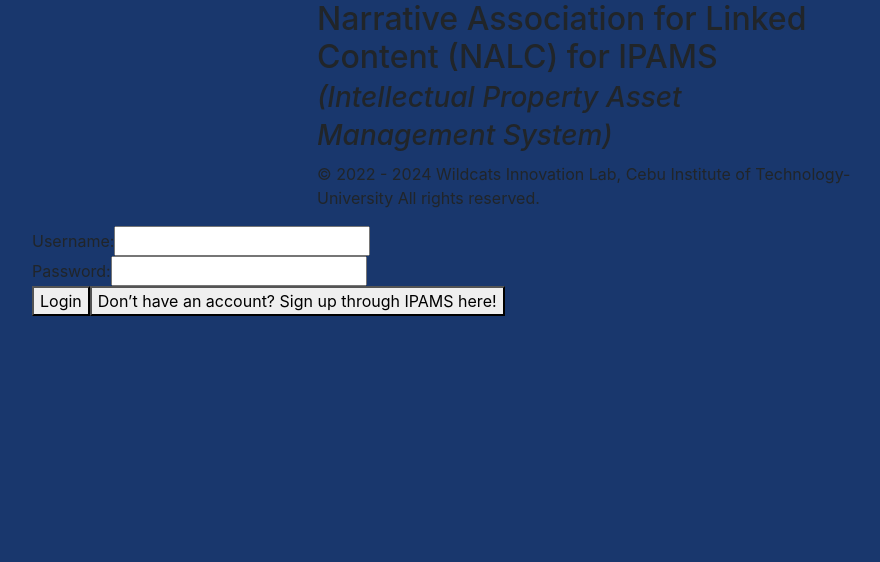
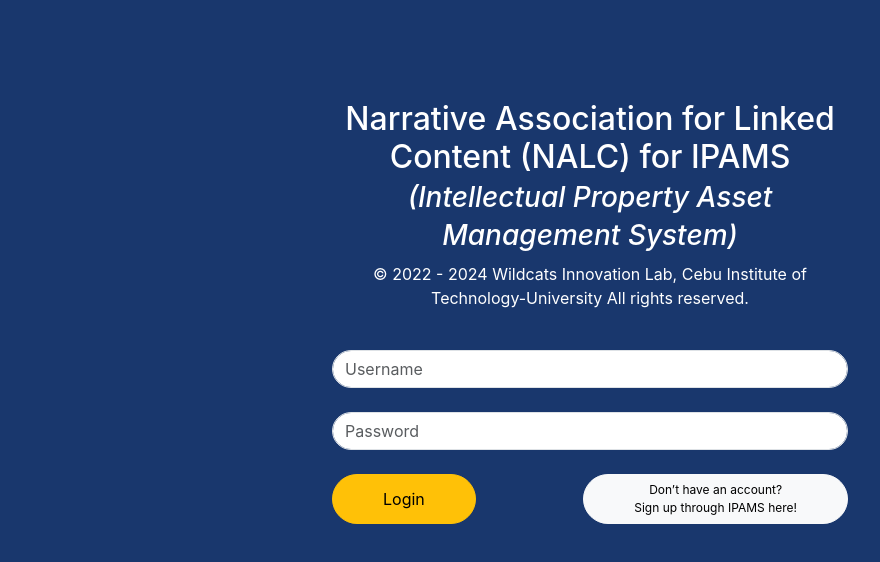
Before and after one commit to VictorEmmanuelGarcia/AISearchEngine, a React (Create React App) app in the folder Frontend/ipams-search/: page / in a window 1280 px wide. Shown: the top 562 px of the page, without its empty margins (50-930 px from the left). Built offline with nearby package versions, Linux system fonts and the light colour scheme.

Commit message:
Modify Login page

```diff
--- a/Frontend/ipams-search/src/screens/login/login.css
+++ b/Frontend/ipams-search/src/screens/login/login.css
@@ -1,9 +1,25 @@
 body {
     background-color: #19376D;
+    margin: 100px;
 }
 
 .title {
     display: block;
     justify-content: center;
     color: white;
+    text-align: center;
 }
+
+.text-input{
+    max-width: 650px;
+    width: 100%;
+}
+
+.button-container button{
+    padding-left: 50px;
+    padding-right: 50px;
+}
+
+.small-font-button {
+    font-size: 12px;
+  }
--- a/Frontend/ipams-search/src/screens/login/login.js
+++ b/Frontend/ipams-search/src/screens/login/login.js
@@ -19,48 +19,50 @@
       };
 
     return (
-        <div className="container">
+        <div className="container align-items-center">
+            <div className="row align-items-start mb-4">
                 <image src="" alt="insert image here"/>
-            <div className="row align-items-start">
                 <div className="col"></div>
                 <div className="col-6">
-                    <h2>
+                    <h2 className="title">
                         Narrative Association for Linked Content (NALC)
                         for IPAMS <small><i>(Intellectual Property Asset Management System)</i></small>
                     </h2>
-                    <p>
+                    <p className="title">
                         © 2022 - 2024 Wildcats Innovation Lab, Cebu Institute of Technology-University
                         All rights reserved.
                     </p>
                 </div>
                 <div className="col"/>
             </div>
-            <div className="row">
-                <form>
-                    <div className="input-container">
-                        <label htmlFor="username">Username:</label>
+            <div className="row justify-content-center">
+                <form className="col-md-6">
+                    <div className="input-container text-input mb-4">
                         <input
                         type="text"
                         id="username"
+                        className="form-control rounded-pill"
                         value={username}
                         onChange={(e) => setUsername(e.target.value)}
+                        placeholder="Username"
                         />
                     </div>
-                    <div className="input-container">
-                        <label htmlFor="password">Password:</label>
+                    <div className="input-container text-input mb-4">
                         <input
                         type="password"
                         id="password"
+                        className="form-control rounded-pill"
                         value={password}
                         onChange={(e) => setPassword(e.target.value)}
+                        placeholder="Password"
                         />
                     </div>
-                    <div className="button-container">
-                        <button type="button" onClick={handleLogin}>
+                    <div className="button-container d-flex justify-content-between mt-6">
+                        <button type="button" className="btn btn-warning rounded-pill" onClick={handleLogin}>
                             Login
                         </button>
-                        <button type="button" onClick={handleSignUp}>
-                            Don’t have an account?
+                        <button type="button" className="btn btn-light rounded-pill small-font-button" onClick={handleSignUp}>
+                            Don’t have an account? <br/>
                             Sign up through IPAMS here!
                         </button>
                     </div>
```
Lines whose indentation alone changed are shown as unchanged.
